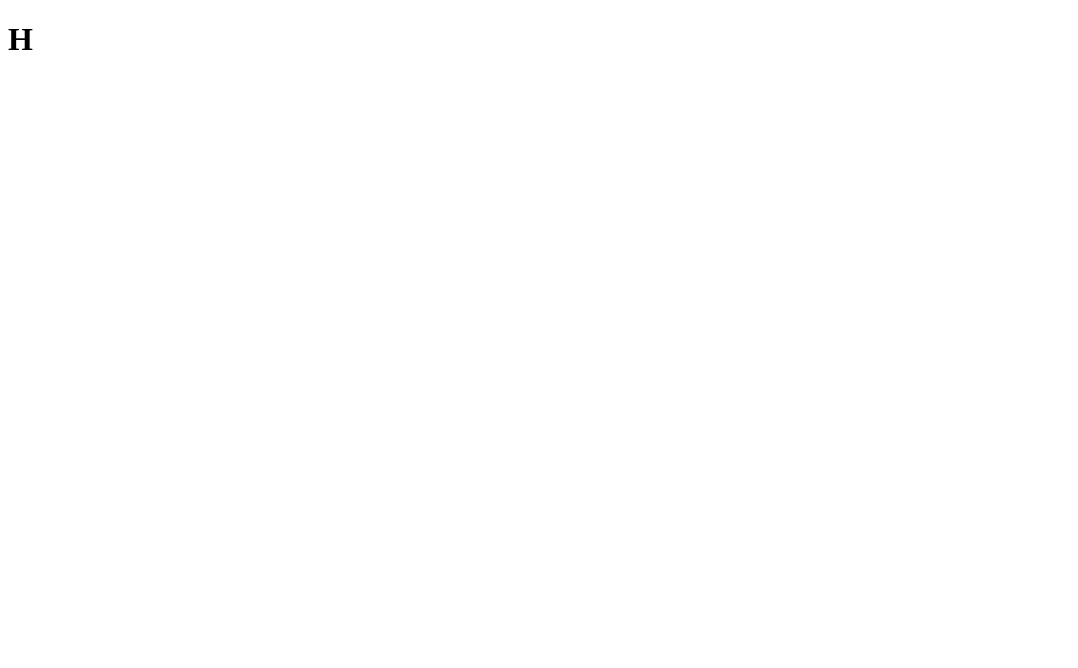
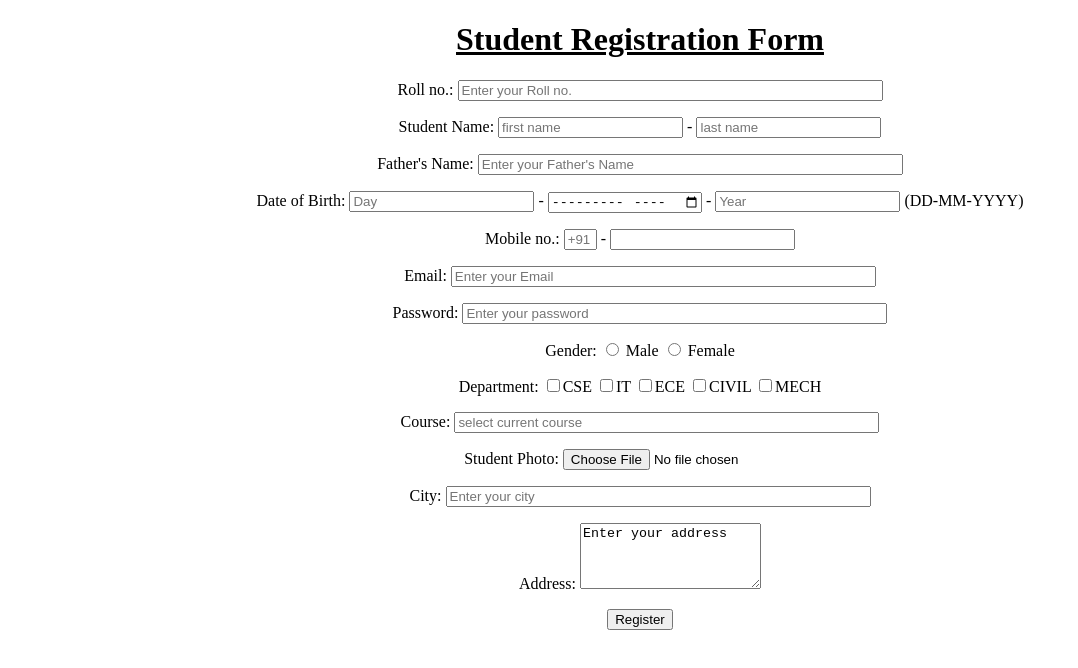
Before and after one commit to SyedDaniyalHussain/Student-Registartion-Form, a plain HTML site: page index.html in a window 1280 px wide. Shown: the whole page, without its empty margins (0-1078 px from the left). Drawn offline with Linux system fonts and the light colour scheme.

Commit message:
update file html

```diff
--- a/index.html
+++ b/index.html
@@ -3,9 +3,67 @@
 <head>
     <meta charset="UTF-8">
     <meta name="viewport" content="width=device-width, initial-scale=1.0">
-    <title>Document</title>
+    <link rel="stylesheet" href="./style.css">
+    <title>Forms</title>
 </head>
 <body>
-    <h1>H</h1>
+    <center>
+    <h1><u>Student Registration Form</u></h1>
+    <form action=".php" method="post">
+        <p>Roll no.:
+        <input type="text" name="Roll no." placeholder="Enter your Roll no." size="50" required>
+        </p>
+        <p>Student Name:
+            <input type="text" name="student name" placeholder="first name" required> -
+            <input type="text" name="last name" placeholder="last name">
+        </p>
+        <p>Father's Name:
+            <input type="text" name="Father's Name" placeholder="Enter your Father's Name"
+            size="50" required>
+        </p>
+        <p>Date of Birth:
+            <input type="text" name="Date of Birth" placeholder="Day" required> -
+            <input type="month" name="Date of Birth" required> -
+            <input type="number" name="Date of Birth" placeholder="Year" required> (DD-MM-YYYY)
+        </p>
+        <p>Mobile no.:
+            <input type="text" name="Mobile no." placeholder="+91" size="1" > -
+            <input type="number" name="Mobile no.">
+        </p>
+        <p>Email:
+         <input type="email" name="email" placeholder="Enter your Email" size="50" required>
+        </p>
+        <p>Password:
+        <input type="password" name="password" placeholder="Enter your password" size="50" required>
+        </p>
+        <p>Gender:
+            <input id="male" type="radio" name="Gender" value="Male">
+            <label for="male">Male</label>
+            <input id="Female" type="radio" name="Gender" value="Female">
+            <label for="Female">Female</label>
+        </p>
+        <p>Department:
+            <input type="checkbox" name="Department" value="CSE">CSE
+            <input type="checkbox" name="Department" value="IT">IT
+            <input type="checkbox" name="Department" value="ECE">ECE
+            <input type="checkbox" name="Department" value="CIVIL">CIVIL
+            <input type="checkbox" name="Department" value="MECH">MECH
+        </p>
+        <P>Course:
+            <input type="text" name="course" placeholder="select current course" size="50" required>
+        </P>
+        <p>Student Photo:
+            <input type="file" name="Student Photo" value="Photo" required>
+        </p>
+        <p>City:
+            <input type="text" name="city" placeholder="Enter your city" size="50">
+        </p>
+        <p>Address:
+            <textarea name="Address" cols="20" rows="4">Enter your address</textarea>
+        </p>
+
+        <input type="submit" name="submit" value="Register">
+    </form>
+    </center>
 </body>
 </html>
```
